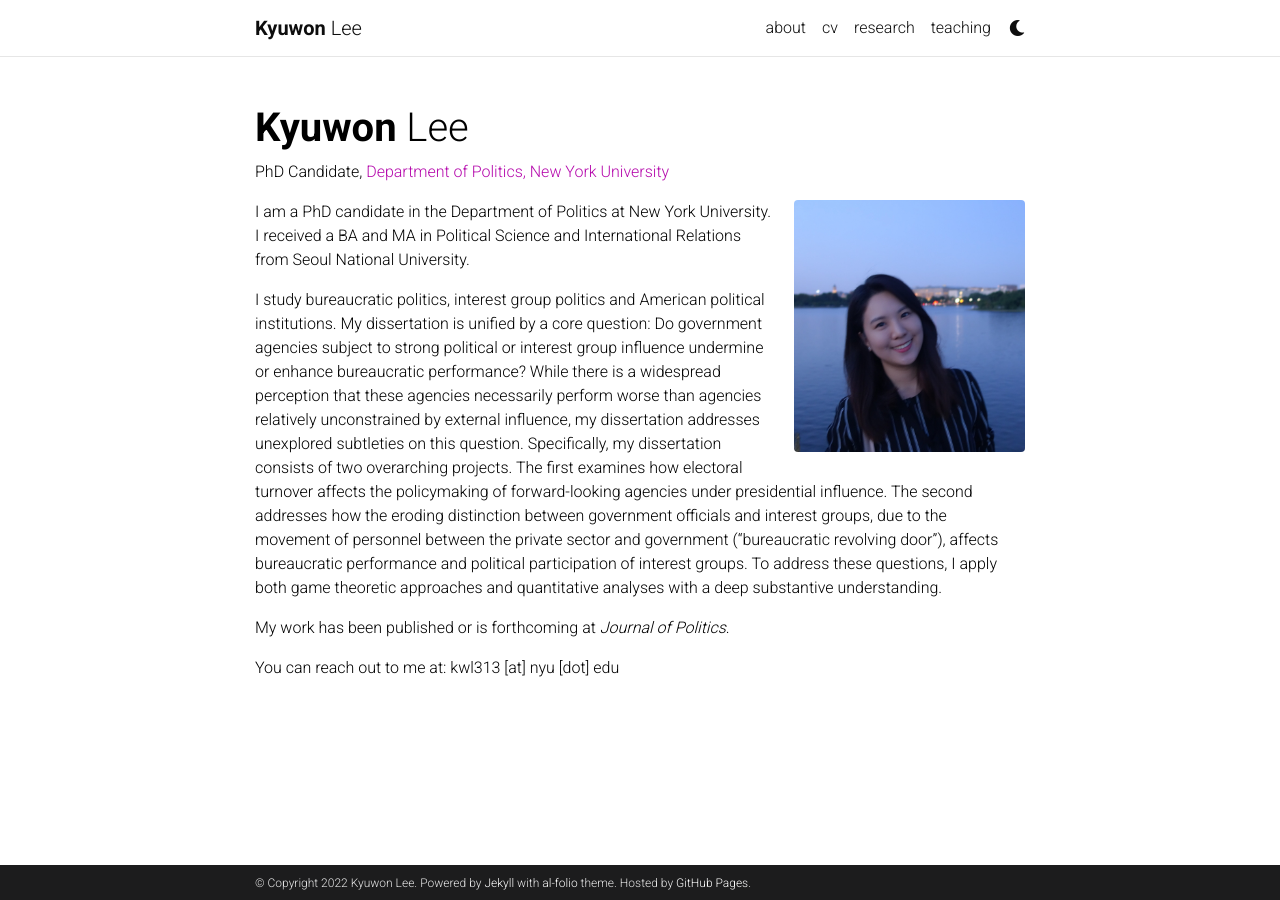
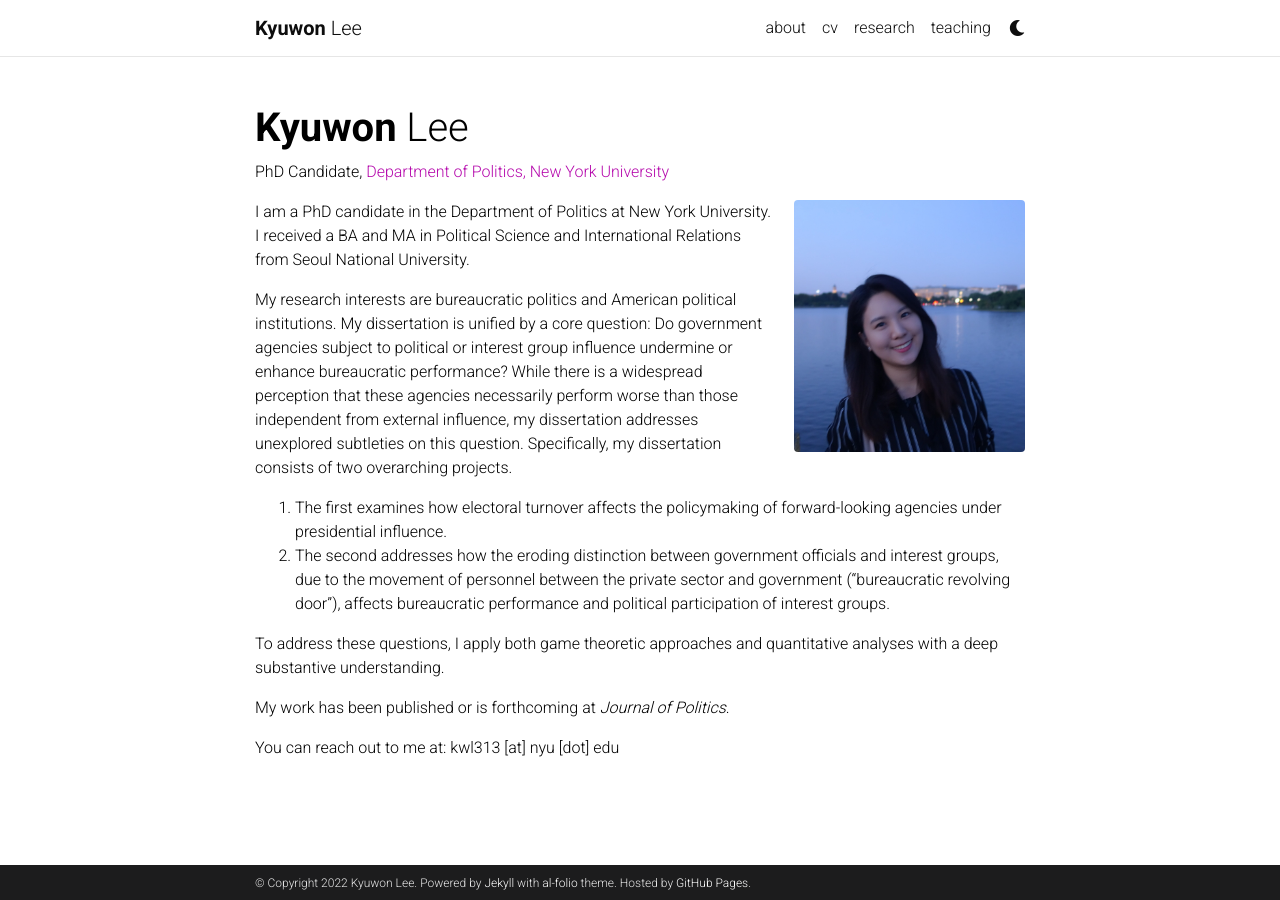
Before and after one commit to kyuwon-lee/kyuwon-lee.github.io, a Jekyll site: the page built from _pages/about.md, in a window 1280 px wide. Built offline with Jekyll 4.4.1, drawn with Linux system fonts in a browser that asks for light colours; full-size pictures stand in for the smaller copies a plugin makes; comment, search, counter and statistics services are not loaded; a style sheet for code colours, icons or effects is not loaded.

Commit message:
Update about.md

```diff
--- a/_pages/about.md
+++ b/_pages/about.md
@@ -17,7 +17,12 @@ profile:
 
 I am a PhD candidate in the Department of Politics at New York University. I received a BA and MA in Political Science and International Relations from Seoul National University.
 
-I study bureaucratic politics, interest group politics and American political institutions. My dissertation is unified by a core question: Do government agencies subject to strong political or interest group influence undermine or enhance bureaucratic performance? While there is a widespread perception that these agencies necessarily perform worse than agencies relatively unconstrained by external influence, my dissertation addresses unexplored subtleties on this question. Specifically, my dissertation consists of two overarching projects. The first examines how electoral turnover affects the policymaking of forward-looking agencies under presidential influence. The second addresses how the eroding distinction between government officials and interest groups, due to the movement of personnel between the private sector and government ("bureaucratic revolving door"), affects bureaucratic performance and political participation of interest groups. To address these questions, I apply both game theoretic approaches and quantitative analyses with a deep substantive understanding.
+My research interests are bureaucratic politics and American political institutions. My dissertation is unified by a core question: Do government agencies subject to political or interest group influence undermine or enhance bureaucratic performance? While there is a widespread perception that these agencies necessarily perform worse than those independent from external influence, my dissertation addresses unexplored subtleties on this question. Specifically, my dissertation consists of two overarching projects.
+
+1. The first examines how electoral turnover affects the policymaking of forward-looking agencies under presidential influence.
+2. The second addresses how the eroding distinction between government officials and interest groups, due to the movement of personnel between the private sector and government ("bureaucratic revolving door"), affects bureaucratic performance and political participation of interest groups.
+
+To address these questions, I apply both game theoretic approaches and quantitative analyses with a deep substantive understanding.
 
 My work has been published or is forthcoming at _Journal of Politics_.
 
```
